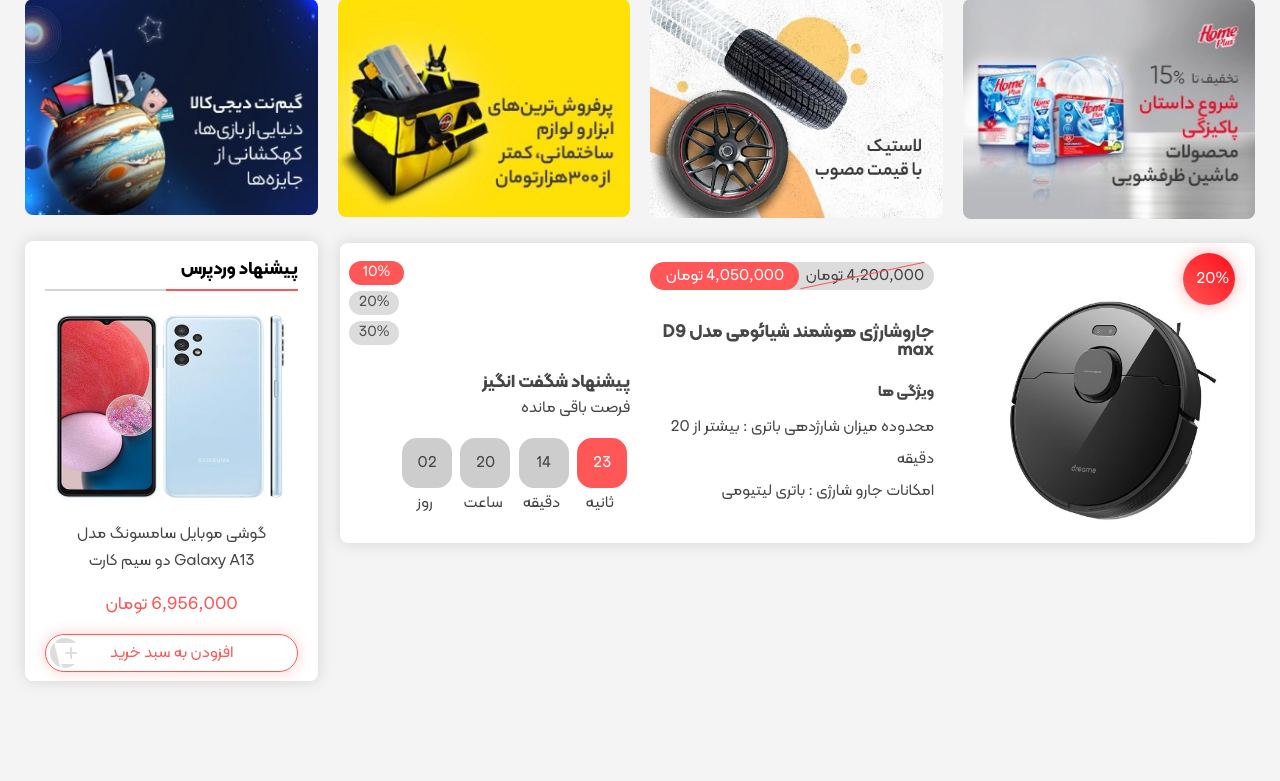
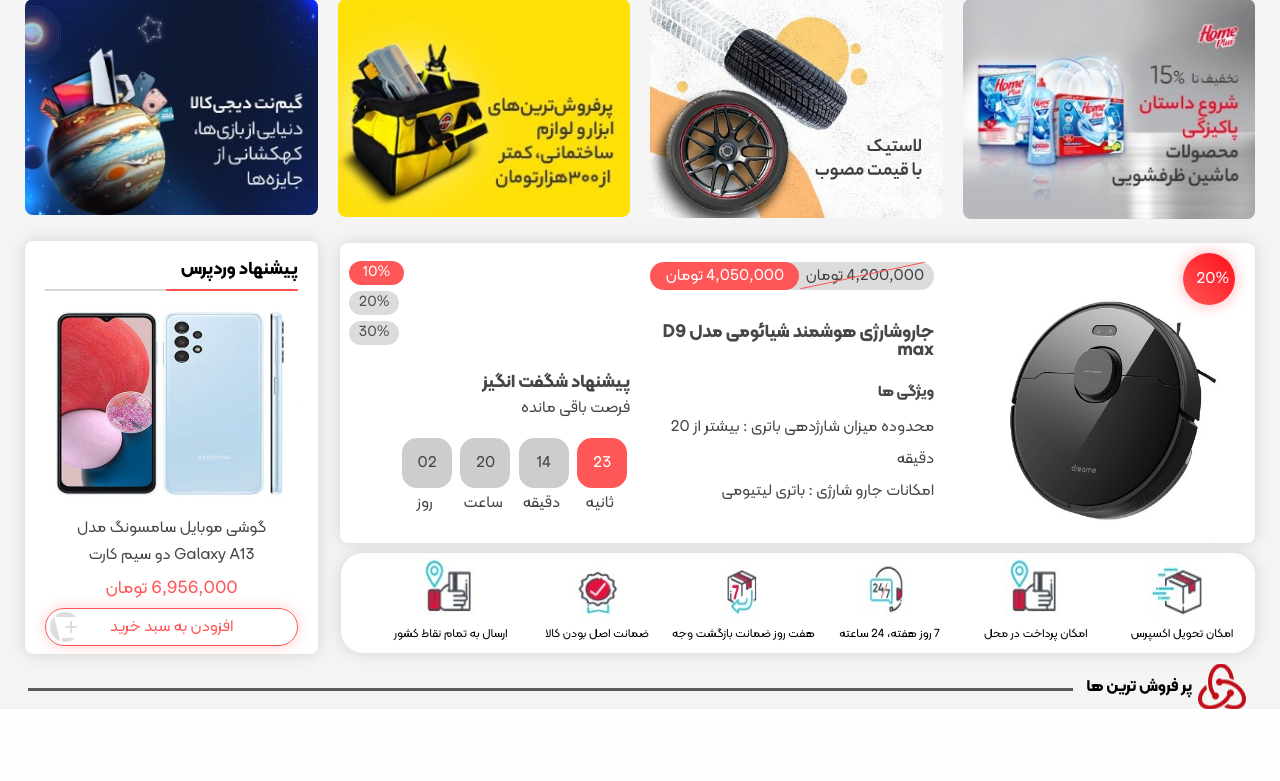
Before and after one commit to mohammadrezaarabameri/wp-web, a PHP site: page / in a window 1280 px wide. Shown: the part 442-1223 px from the top of the page. After the commit the page ends 1151 px from the top, so only its background shows below. Run offline with PHP 8.4, Linux system fonts and the light colour scheme.

Commit message:
add feature and most sells title

```diff
--- a/index.html
+++ b/index.html
@@ -245,6 +245,19 @@
           </div>
           <div class="swiper-pagination discount"></div>
       </div>
+      <div class="wp-feature">
+        <div>
+          <span class="feature"><img src="assets/img/Screenshot 2023-07-17 105951.jpg">امکان تحویل اکسپرس</span>
+          <span class="feature"><img src="assets/img/Screenshot 2023-07-17 110012.jpg">امکان پرداخت در محل</span>
+          <span class="feature"><img src="assets/img/Screenshot 2023-07-17 110031.jpg">7 روز هفته، 24 ساعته</span>
+          <span class="feature"><img src="assets/img/Screenshot 2023-07-17 110052.jpg">هفت روز ضمانت بازگشت وجه</span>
+          <span class="feature"><img src="assets/img/Screenshot 2023-07-17 110113.jpg"> ضمانت اصل بودن کالا</span>
+          <span class="feature"><img src="assets/img/Screenshot 2023-07-17 110012.jpg">ارسال به تمام نقاط کشور</span>
+        </div>
+      </div>
+      <div class="most-sells-product">
+        <h2 class="most-sells-title">پر فروش ترین ها</h2>
+      </div>
     </div>
   </body>
   <script src="assets/js/swiper-bundle.min.js" type="text-javascript"></script>
--- a/style.css
+++ b/style.css
@@ -322,14 +322,13 @@ header{
  .suggest-product{
    float: left;
    width: 253px;
-   height: 400px;
+   height: 373px;
    box-shadow: 0 0 15px #d4d4d4;
    border-radius: 8px;
    margin-top: 20px;
    background-color: #fff;
    padding: 20px;
    position: relative;
-   margin-bottom: 100px;
  }
  .wp-suggest-title{
   font-size: 18px;
@@ -350,7 +349,7 @@ header{
   width: 250px;
   height: 190px;
   display: block;
-  margin: 20px auto;
+  margin: 17px auto;
  }
  .title-product{
   width: 80%;
@@ -364,7 +363,7 @@ header{
   color: #ff5757;
   font-size: 18px;
   display: block;
-  margin: 20px auto;
+  margin: 10px auto;
   text-align: center;
 }
 .add-to-cart{
@@ -548,3 +547,52 @@ header{
   color: #fff !important;
   width: 45px !important;
 }
+.wp-feature{
+  background: #ffffff;
+  width: 914px;
+  height: 100px;
+  float: right;
+  border-radius: 22px;
+  margin-top: 10px;
+  box-shadow: 0 0 15px #d3d3d3;
+}
+.wp-feature div{
+  display: flex;
+}
+.feature{
+  width: 16%;
+  text-align: center;
+  font-size: 12px;
+}
+.feature img{
+  display: block;
+  margin: 5px auto;
+  width: 65px;
+  height: 65px;
+}
+.most-sells-title{
+  margin-top: 10px;
+  font-weight: 700;
+  font-size: 16px;
+    display: inline-block;
+    text-align: center;
+    width: 100%;
+}
+.most-sells-title::after{
+  content: "";
+  display: inline-block;
+  width: 85%;
+  height: 3px;
+  background: #5d5b5b;
+  margin-right: 13px;
+}
+.most-sells-title::before{
+  content: "";
+  background: url(assets/img/icons8-logo-50.png);
+  background-repeat: no-repeat;
+  background-position: center;
+  width: 60px;
+  height: 45px;
+  display: inline-block;
+  vertical-align: middle; /*چیدمان عمودی در یک المان تنظیم میکنه */
+}
```
Also changed, not shown: assets/img/Screenshot 2023-07-17 105951.jpg (added), assets/img/Screenshot 2023-07-17 110012.jpg (added), assets/img/Screenshot 2023-07-17 110031.jpg (added), assets/img/Screenshot 2023-07-17 110052.jpg (added), assets/img/Screenshot 2023-07-17 110113.jpg (added).
